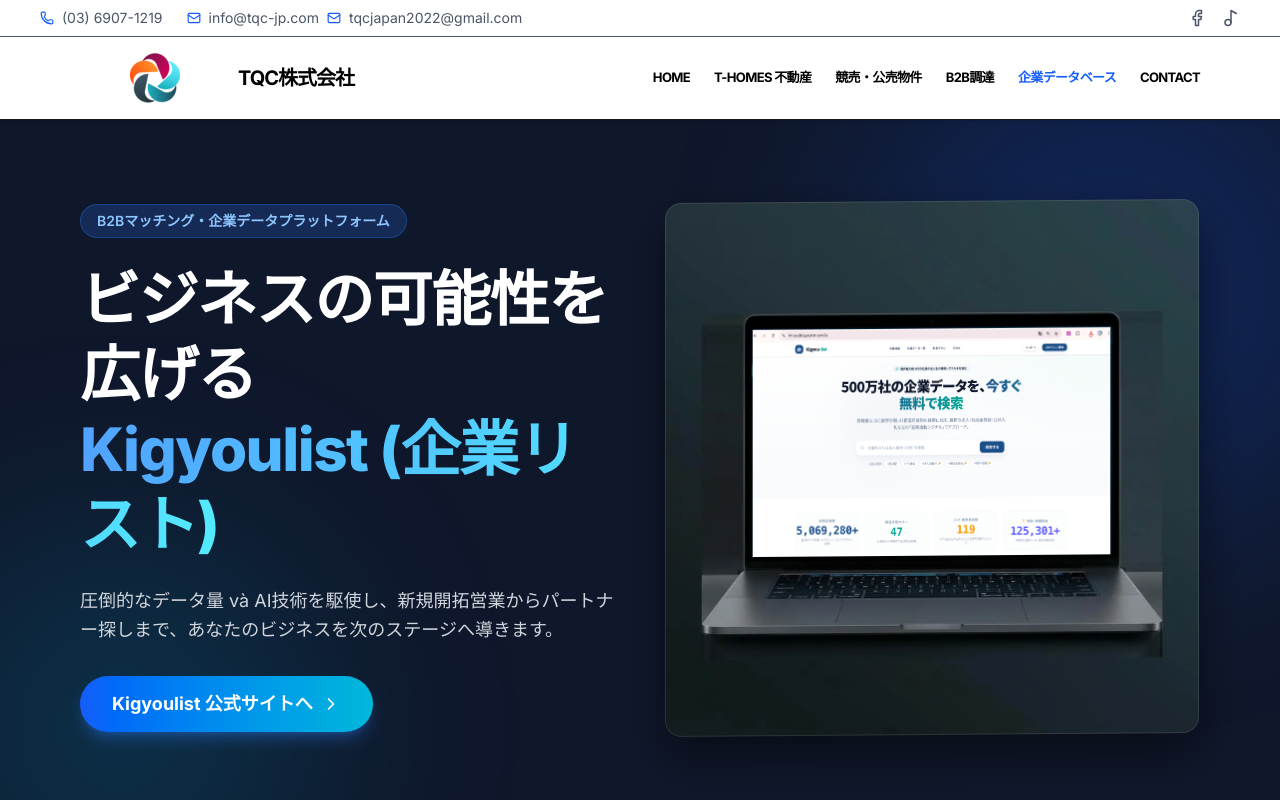
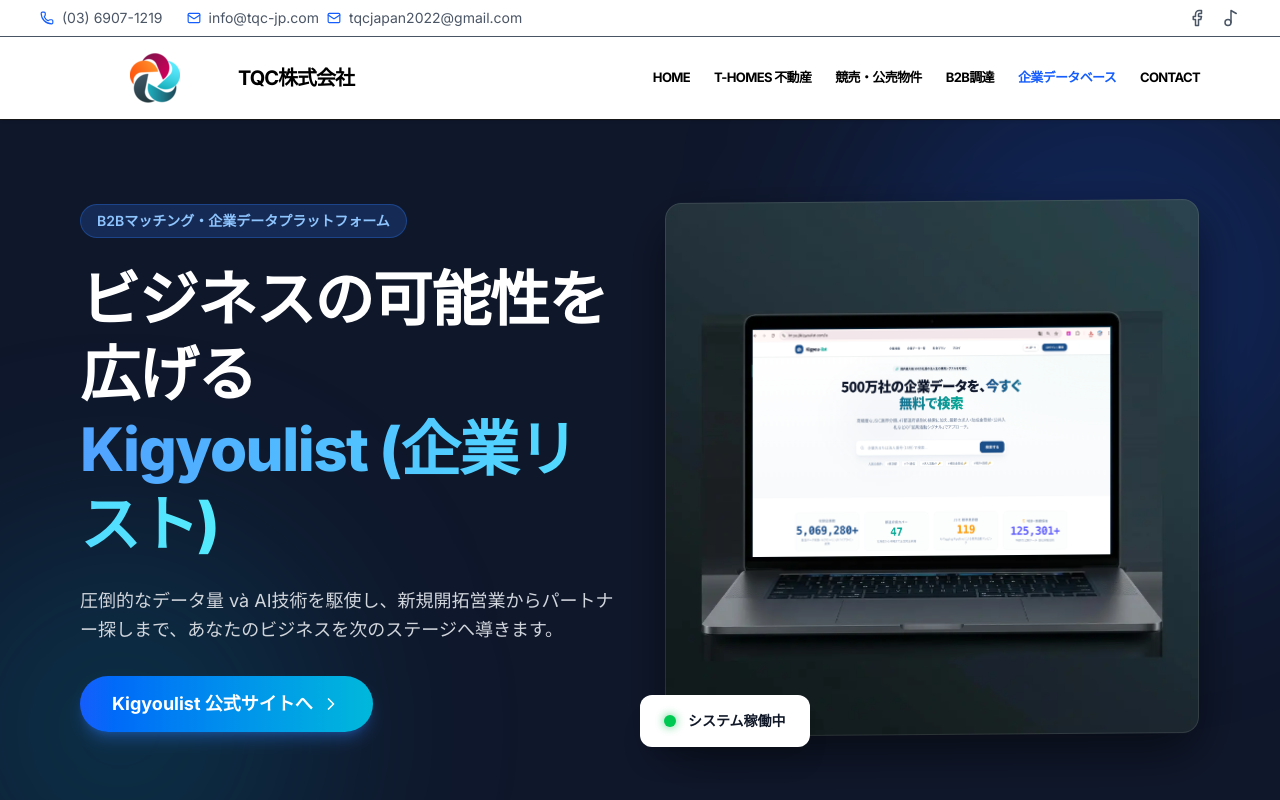
Before and after one commit to trungkim8694-cmd/tqc-nextjs, a Next.js app: page /kigyoulist in a window 1280 px wide. Shown: the top 800 px of the page. Built offline with nearby package versions, Linux system fonts and the light colour scheme.

Commit message:
feat: Add floating 'システム稼働中' badge to Kigyoulist page mockup

```diff
--- a/app/kigyoulist/page.tsx
+++ b/app/kigyoulist/page.tsx
@@ -59,6 +59,14 @@
                   priority
                 />
                 <div className="absolute inset-0 ring-1 ring-inset ring-white/10 rounded-2xl pointer-events-none"></div>
+              </div>
+
+              {/* Floating badge */}
+              <div className="absolute -bottom-6 -left-6 bg-white text-gray-900 px-6 py-4 rounded-xl shadow-xl animate-bounce z-20">
+                <div className="flex items-center gap-3">
+                  <div className="w-3 h-3 rounded-full bg-green-500 shadow-[0_0_10px_rgba(34,197,94,0.8)]"></div>
+                  <p className="font-bold text-sm">システム稼働中</p>
+                </div>
               </div>
             </div>
 
```
